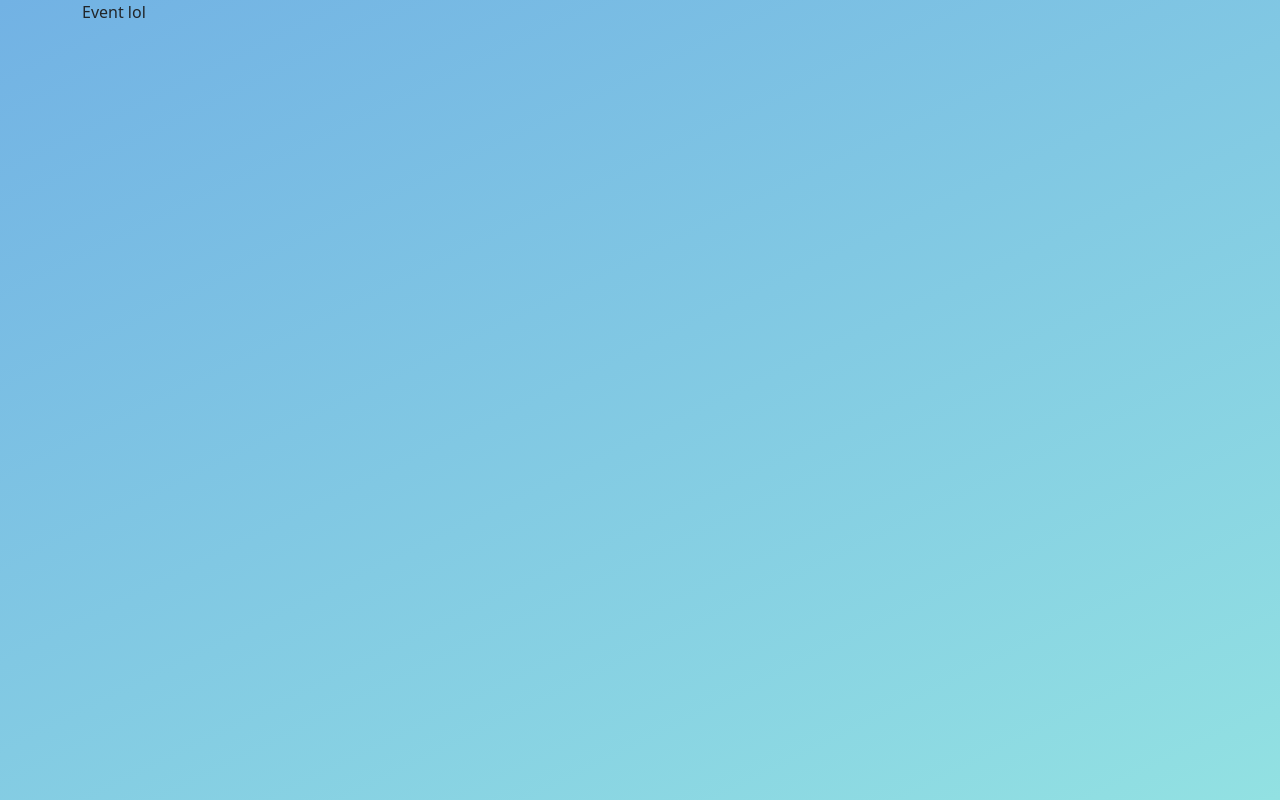
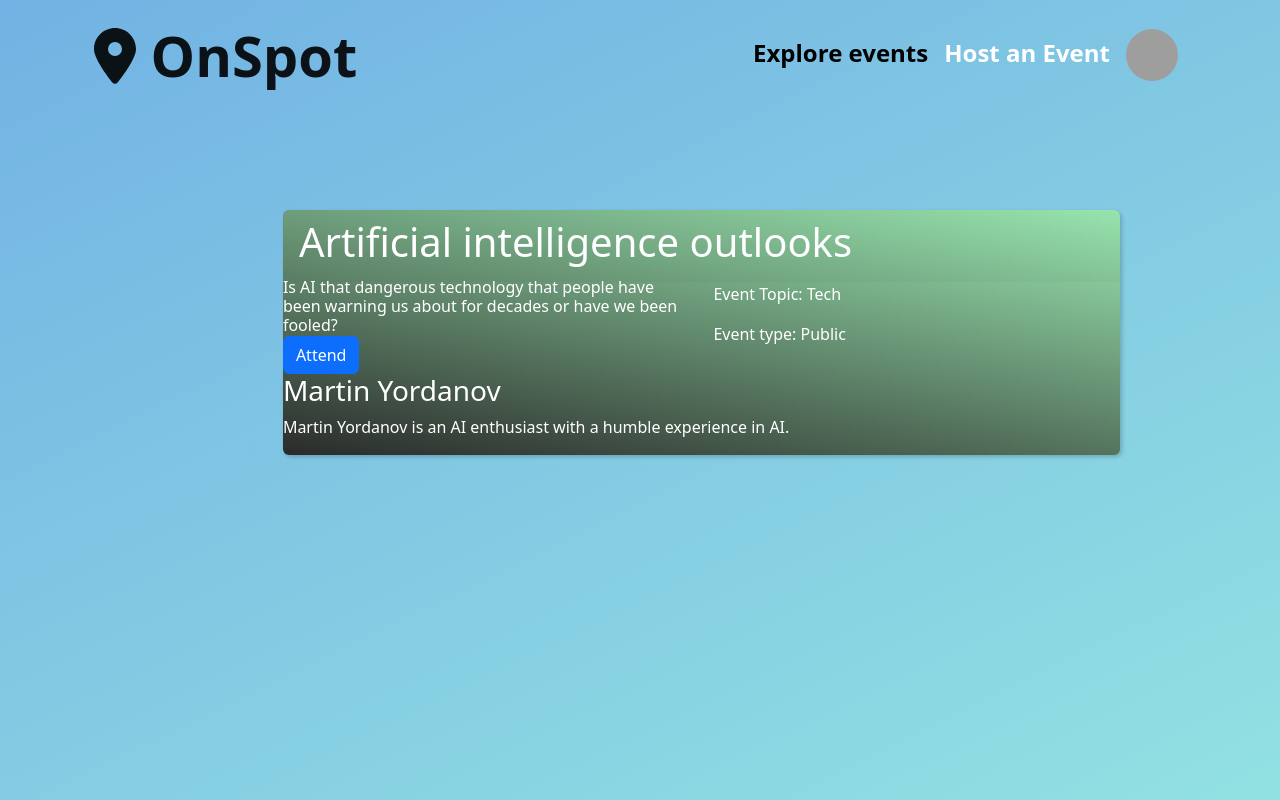
Before and after one commit to MartinYordanov374/OnSpot, a React (Create React App) app: page /Event in a window 1280 px wide. Built offline with nearby package versions, Linux system fonts and the light colour scheme; grey boxes are pictures that could not be loaded.

Commit message:
Added the event page skeleton

```diff
--- a/src/Components/EventPageComponent/EventPageComponent.js
+++ b/src/Components/EventPageComponent/EventPageComponent.js
@@ -1,11 +1,32 @@
 import React, { Component } from 'react'
-import { Container, FormControl } from 'react-bootstrap'
+import { Container, Button,Card, } from 'react-bootstrap'
+import NavbarComponentRegisteredUser from '../NavbarComponent/NavbarComponentRegisteredUser'
 
 export default class EventPageComponent extends Component {
   render() {
     return (
       <Container>
-        <div>Event lol</div>
+          <NavbarComponentRegisteredUser/>
+          <Card className='eventCard'>
+                <Card.Header className = 'eventCardHeader'>
+                    <h1>Artificial intelligence outlooks</h1>
+                </Card.Header>
+                <div className='row'>
+                    <Card.Subtitle className='eventCardDescription col'>
+                        Is AI that dangerous technology that people have been warning us about for decades or have we been fooled?
+                        <br></br>
+                        <Button className='attendButton'>Attend</Button>
+                    </Card.Subtitle>
+                    <div className='col'>
+                        <p className=''>Event Topic: Tech</p>
+                        <p className='' >Event type: Public</p>
+                    </div>
+
+
+                </div>
+                <h3>Martin Yordanov</h3>
+                <p>Martin Yordanov is an AI enthusiast with a humble experience in AI.</p>
+          </Card>
       </Container>
     )
   }
```
